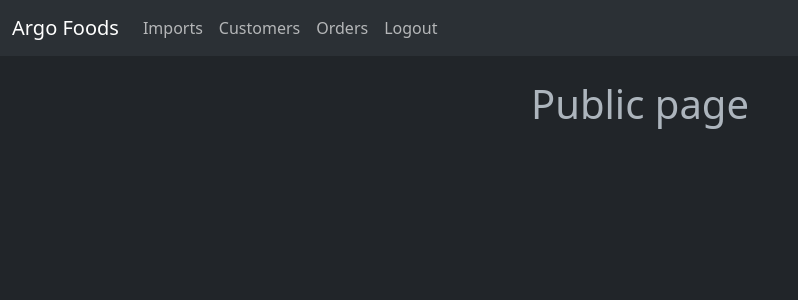
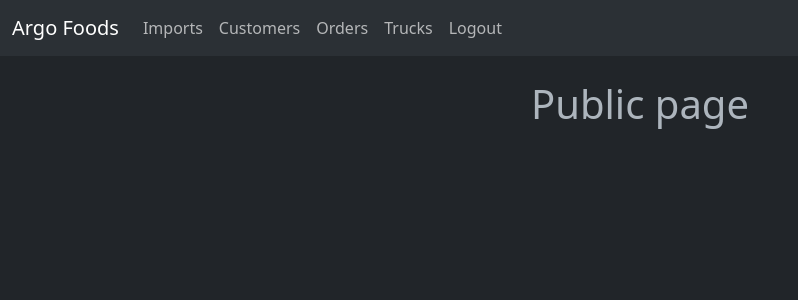
Before and after one commit to dsmxyz/argoImports, a Django app: page / in a window 1280 px wide. Shown: the top 300 px of the page, without its empty margins (0-798 px from the left). Run offline with Django 4.2, Linux system fonts and the light colour scheme; the visitor is signed in with stand-in values (Sample User, id 1).

Commit message:
added trucks page

```diff
--- a/website/templates/navbar.html
+++ b/website/templates/navbar.html
@@ -16,6 +16,9 @@
           </li>
           <li class="nav-item">
             <a class="nav-link" aria-current="page" href="#">Orders</a>
+          </li>
+          <li class="nav-item">
+            <a class="nav-link" aria-current="page" href="{% url 'trucks' %}">Trucks</a>
           </li>
           <li class="nav-item">
             <a class="nav-link" href="{% url 'logout' %}">Logout</a>
--- /dev/null
+++ b/website/templates/trucks.html
@@ -0,0 +1,5 @@
+{% extends 'base.html' %}
+
+{% block content %}
+<h1 class="container text-center mt-2">Trucks</h1>
+{% endblock %}
--- a/website/urls.py
+++ b/website/urls.py
@@ -11,6 +11,7 @@ urlpatterns = [
     path('deleteCustomers/<int:pk>', views.deleteCustomers, name='deleteCustomers'),
     path('addCustomers/', views.addCustomers, name="addCustomers"),
     path('updateCustomers/<int:pk>', views.updateCustomers, name="updateCustomers"),
+    path('trucks/', views.trucks, name="trucks"),
 
 
 
--- a/website/views.py
+++ b/website/views.py
@@ -78,3 +78,6 @@ def updateCustomers(request, pk):
     else:
         messages.success(request, 'You must be logged in to view this page')
         return redirect('login')
+
+def trucks(request):
+    return render(request, 'trucks.html', {})
```
